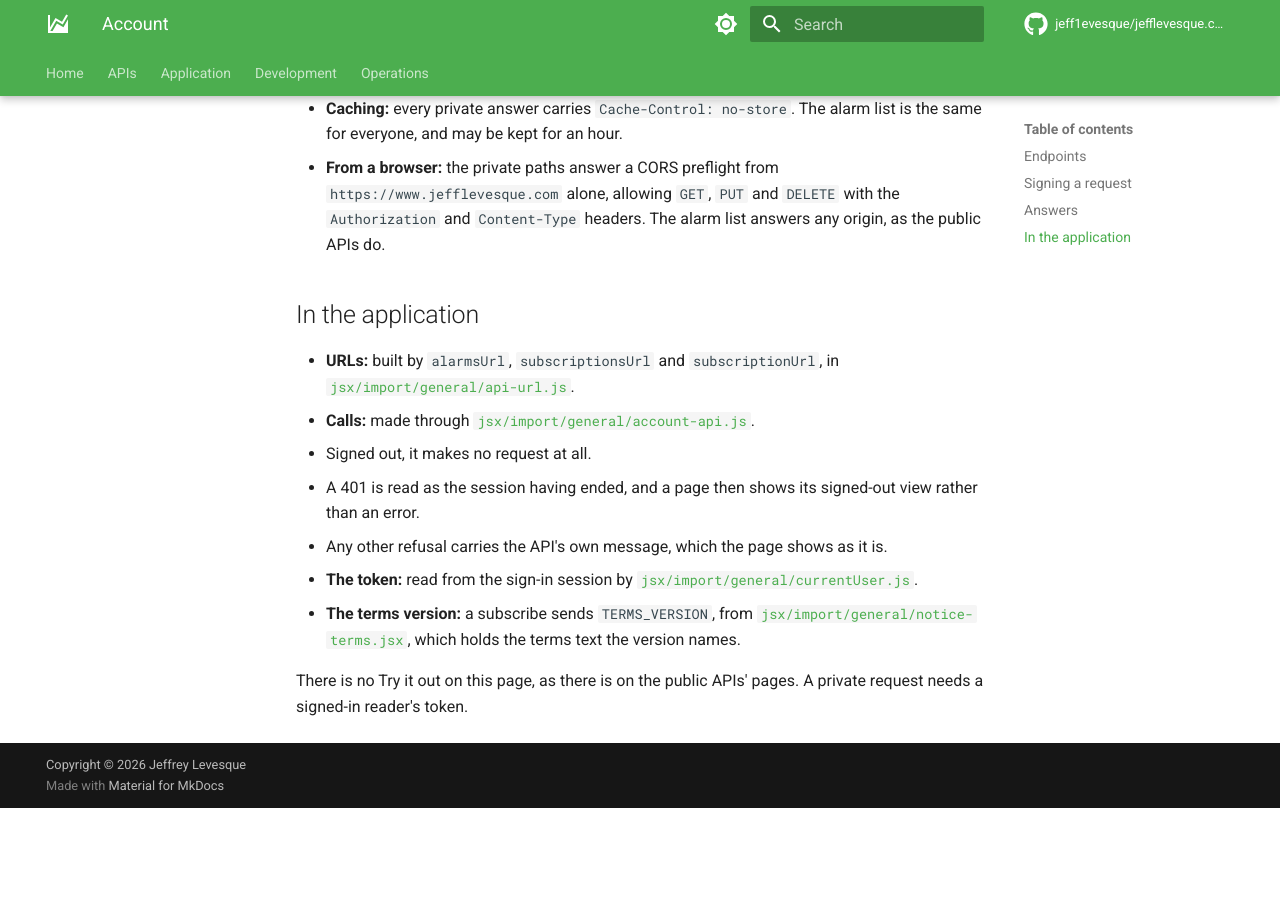
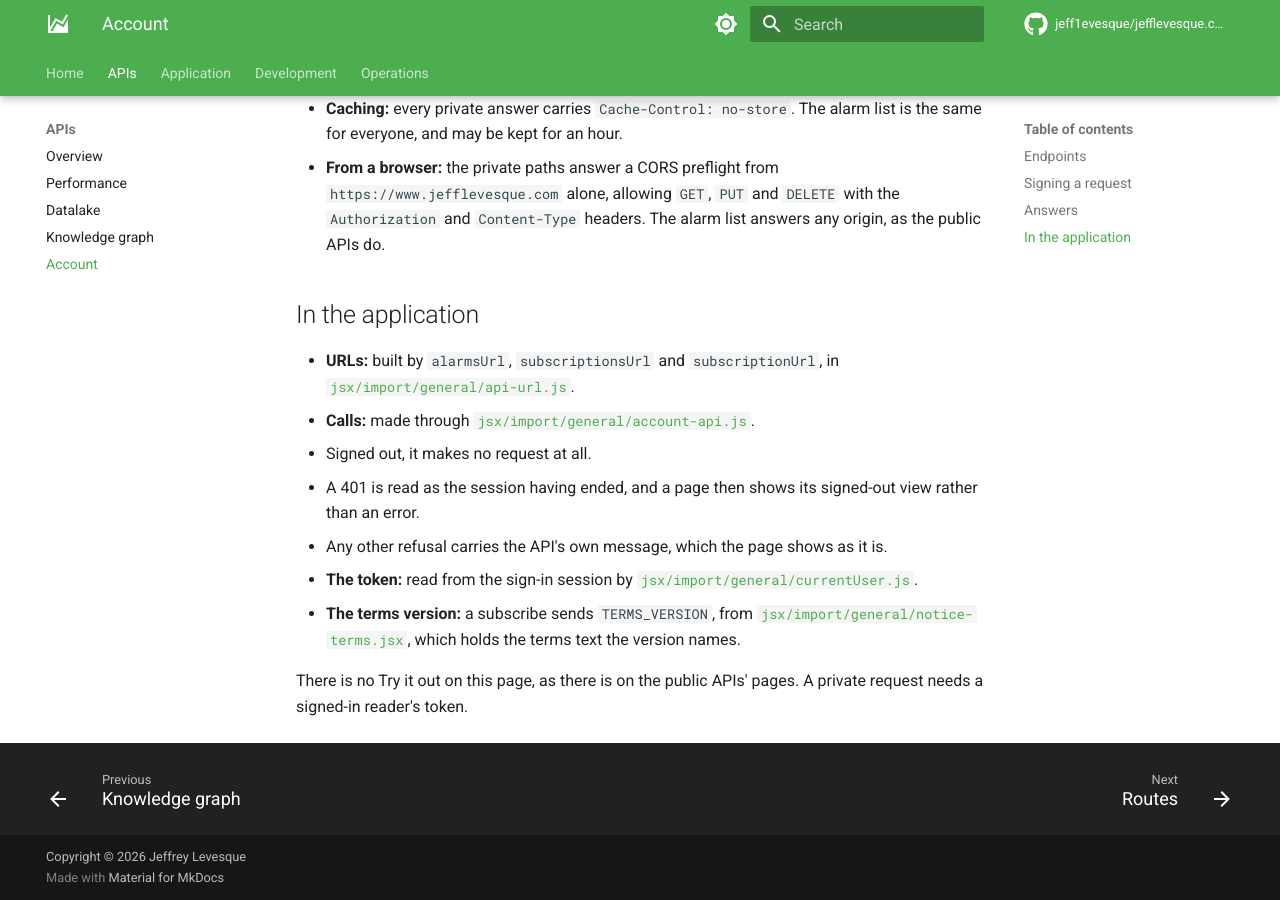
Before and after one commit to jeff1evesque/jefflevesque.com, an MkDocs documentation site: the page built from documentation/api/account.md, in a window 1280 px wide and 900 px high, scrolled down 2197 px. Built offline with MkDocs 1.6.1 and Material for MkDocs 9.7.7, drawn with Linux system fonts in a browser that asks for light colours; comment, search, counter and statistics services are not loaded; before the commit the page ends 3005 px from its top, so only the background shows below that.

Commit message:
#121: mkdocs.yml, Account under APIs

```diff
--- a/mkdocs.yml
+++ b/mkdocs.yml
@@ -132,6 +132,7 @@ nav:
       - Performance: api/performance.md
       - Datalake: api/datalake.md
       - Knowledge graph: api/knowledge-graph.md
+      - Account: api/account.md
   - Application:
       - Routes: application/routes.md
       - Architecture: application/architecture.md
```
